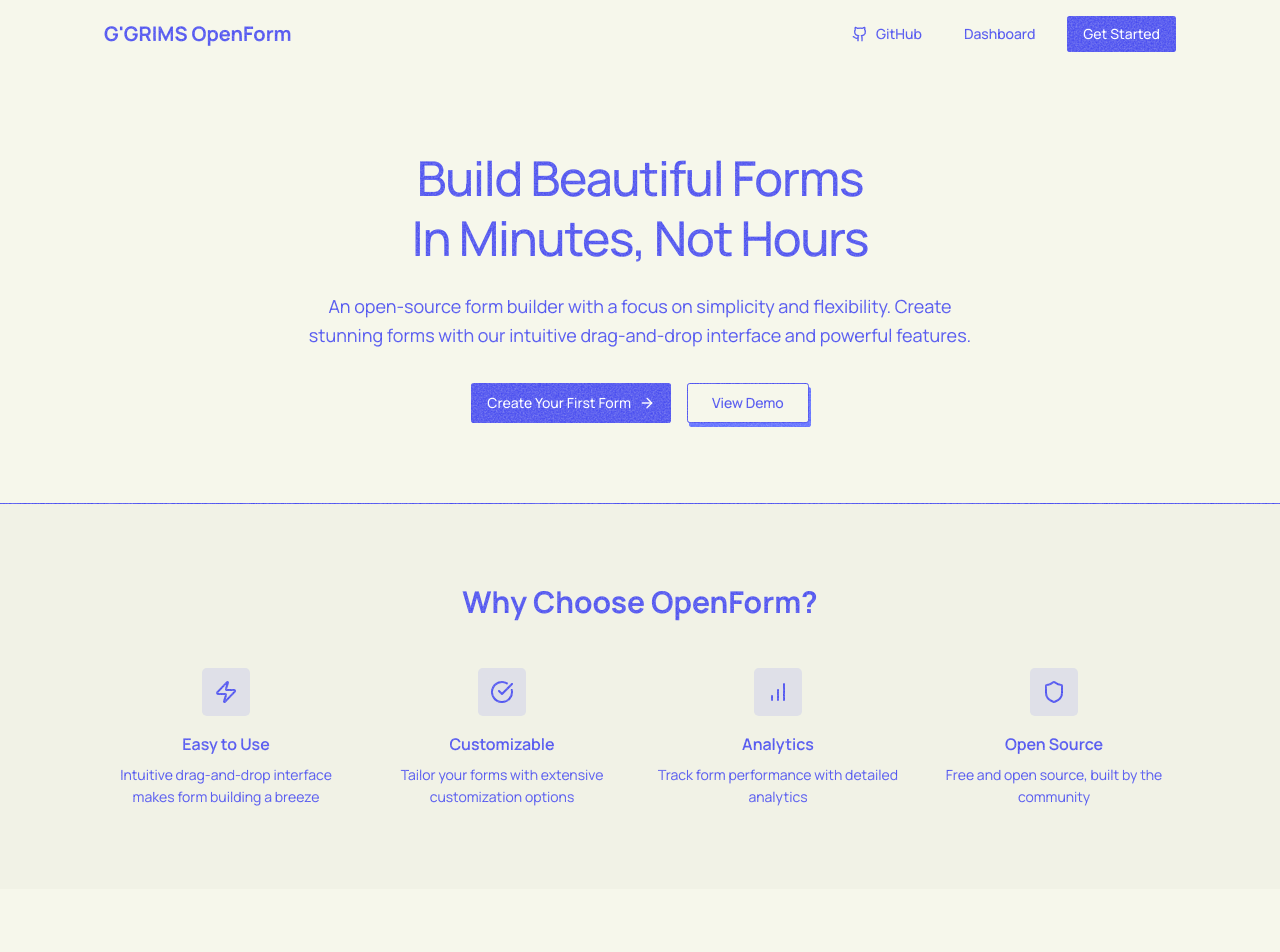
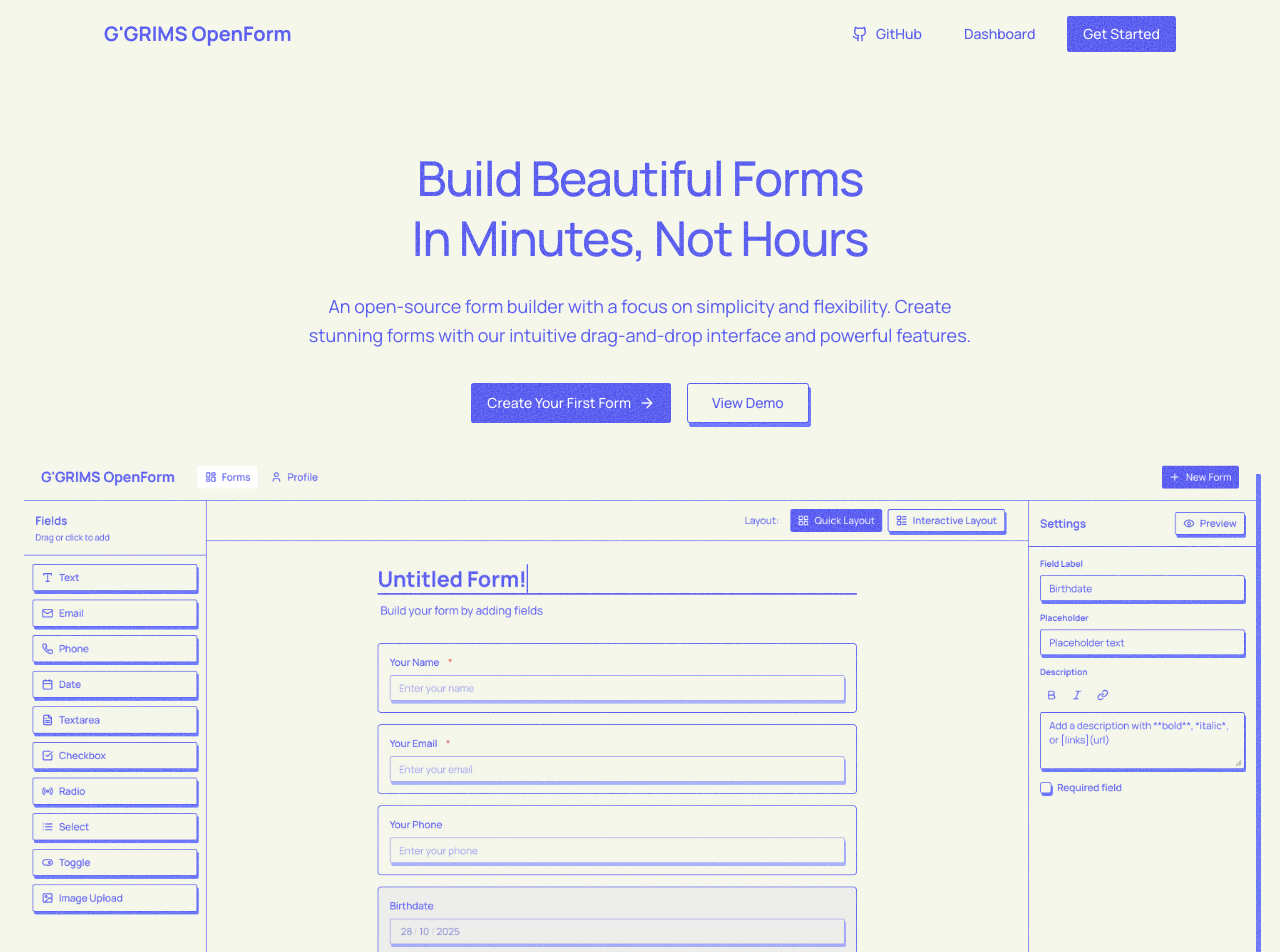
Before and after one commit to G-GRIMS/openform, a Next.js app: page / in a window 1280 px wide. Shown: the top 952 px of the page. Built offline with nearby package versions, Linux system fonts and the light colour scheme.

Commit message:
feat: add app preview image on hero section

```diff
--- a/app/page.tsx
+++ b/app/page.tsx
@@ -10,6 +10,7 @@ import {
     Mail,
     Instagram,
 } from 'lucide-react';
+import Image from 'next/image';
 import { Fragment } from 'react';
 
 export default function LandingPage() {
@@ -64,7 +65,9 @@ export default function LandingPage() {
                 </header>
 
                 {/* Hero Section */}
-                <section className="containerd px-6 py-20 text-center">
+                <section className="containerd px-6 py-20">
+                    <div className="flex flex-col items-center gap-8">
+                        <div className="text-center">
                             <h1 className="text-5xl leading-tight font-medium tracking-tight">
                                 Build Beautiful Forms
                                 <br />
@@ -72,10 +75,11 @@ export default function LandingPage() {
                                     In Minutes, Not Hours
                                 </span>
                             </h1>
-                    <p className="text-muted-foreground mx-auto mt-6 max-w-2xl text-lg leading-relaxed">
-                        An open-source form builder with a focus on simplicity
-                        and flexibility. Create stunning forms with our
-                        intuitive drag-and-drop interface and powerful features.
+                            <p className="text-muted-foreground mx-auto mt-6 max-w-2xl text-lg leading-relaxed md:mx-0">
+                                An open-source form builder with a focus on
+                                simplicity and flexibility. Create stunning
+                                forms with our intuitive drag-and-drop interface
+                                and powerful features.
                             </p>
                             <div className="mt-8 flex items-center justify-center gap-4">
                                 <Link href="/dashboard/new">
@@ -89,6 +93,17 @@ export default function LandingPage() {
                                         View Demo
                                     </Button>
                                 </Link>
+                            </div>
+                        </div>
+                        <div>
+                            <Image
+                                src="/preview.jpg"
+                                alt="Dashboard Preview"
+                                width={800}
+                                height={600}
+                                className="h-auto w-full rounded-lg shadow-lg"
+                            />
+                        </div>
                     </div>
                 </section>
 
```
Also changed, not shown: public/preview.jpg (added). Lines whose indentation alone changed are shown as unchanged.
